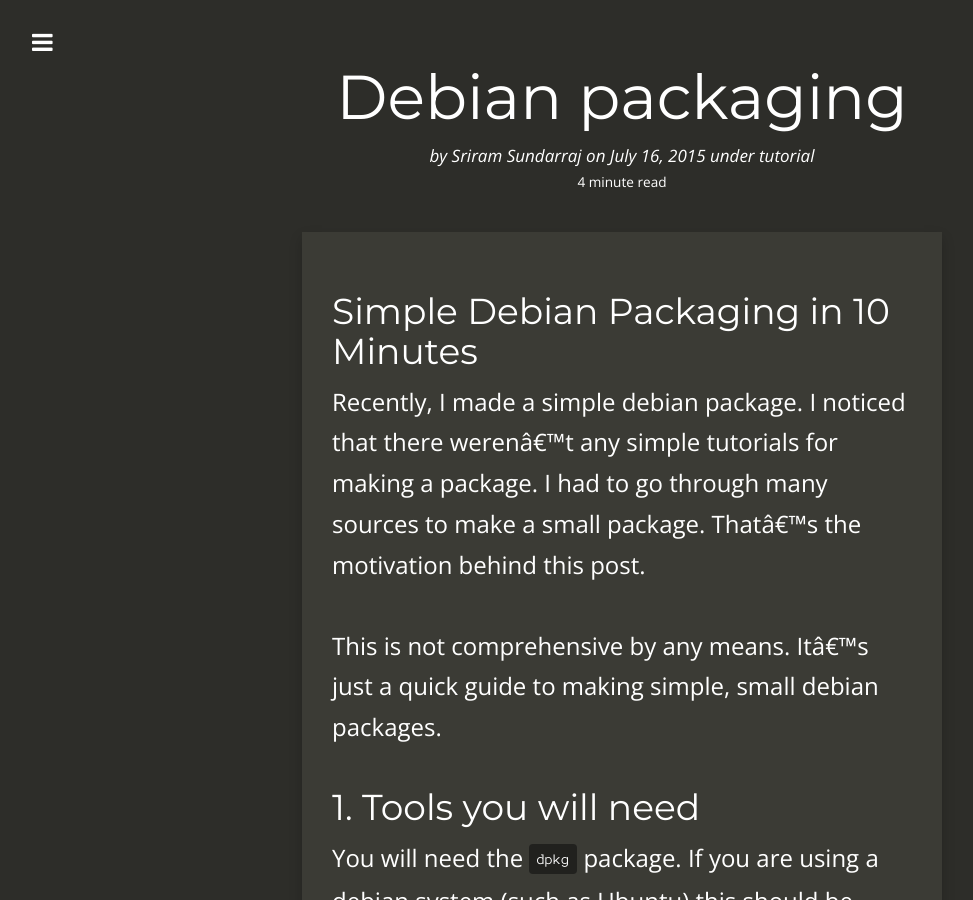
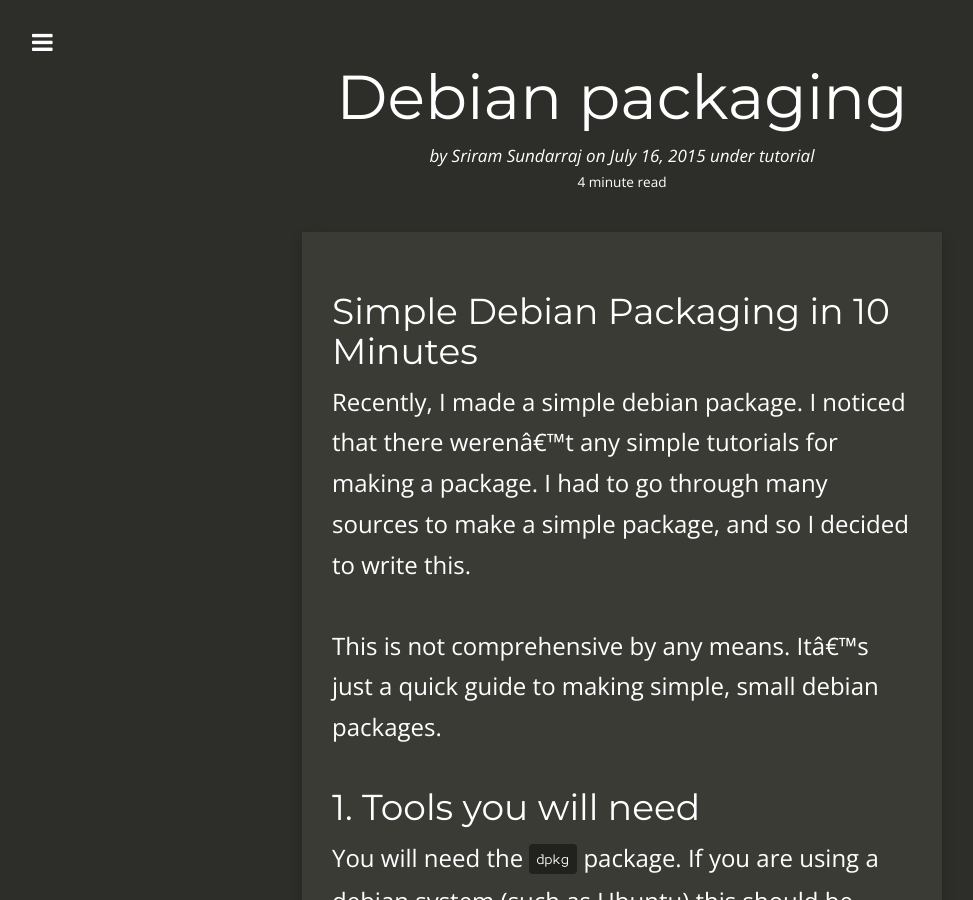
Before and after one commit to ssundarraj/blog, a Jekyll site: the page built from _posts/2015-07-15-debian-packaging.md, in a window 1280 px wide and 900 px high. Shown: the whole window, without its empty margins (18-991 px from the left). Built offline with Jekyll 4.4.1, drawn with Linux system fonts in a browser that asks for light colours; nearby versions of some CDN libraries; Markdown is read by kramdown in place of the engine named in the settings.

Commit message:
Wording change.

```diff
--- a/_posts/2015-07-15-debian-packaging.md
+++ b/_posts/2015-07-15-debian-packaging.md
@@ -16,7 +16,7 @@
 
 # Simple Debian Packaging in 10 Minutes
 
-Recently, I made a simple debian package. I noticed that there weren't any simple tutorials for making a package. I had to go through many sources to make a small package. That's the motivation behind this post.
+Recently, I made a simple debian package. I noticed that there weren't any simple tutorials for making a package. I had to go through many sources to make a simple package, and so I decided to write this.
 
 This is not comprehensive by any means. It's just a quick guide to making simple, small debian packages.
 
```
